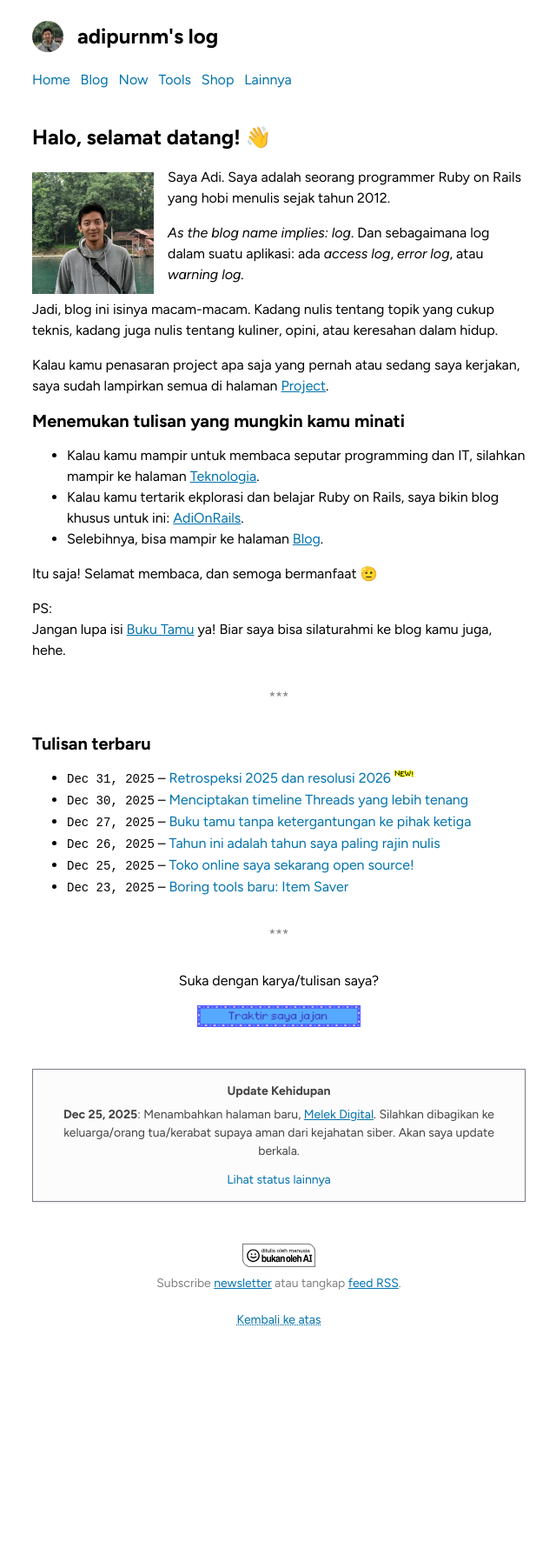
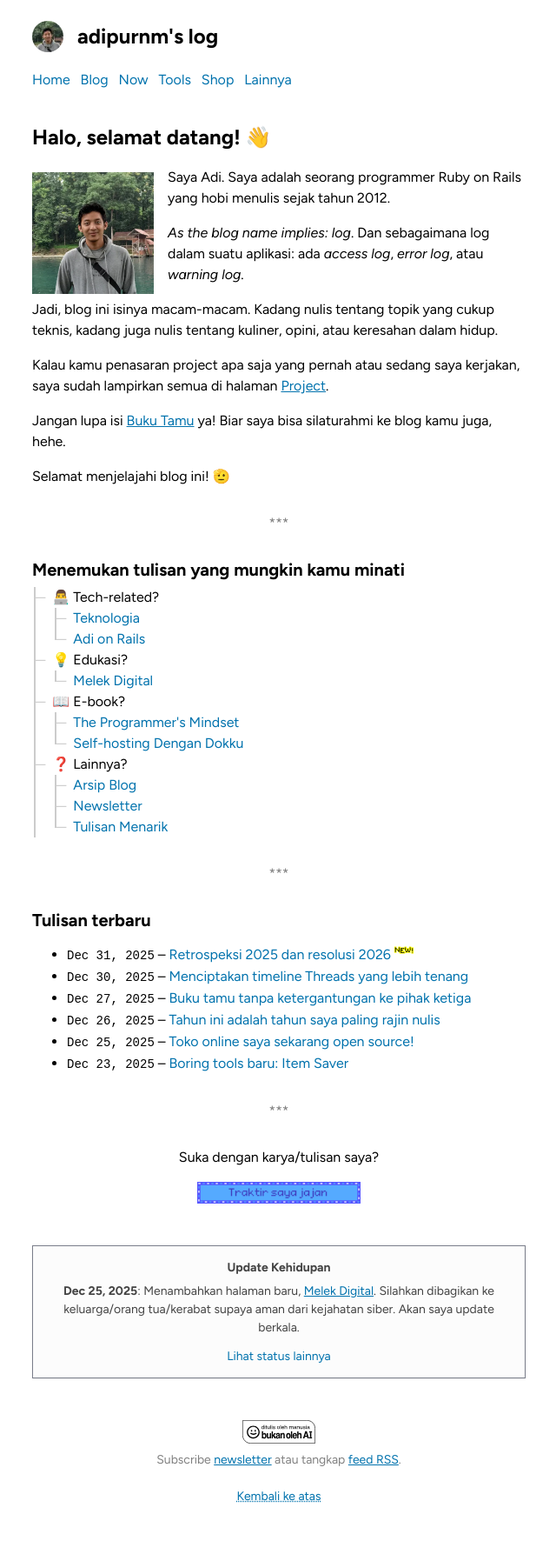
Before and after one commit to adiprnm/weblog, a Jekyll site: the page built from index.html, in a window 1280 px wide. Shown: the whole page at 87% size, without its empty margins (319-959 px from the left). Built offline with Jekyll 4.4.1, drawn with Linux system fonts in a browser that asks for light colours; before the commit the page ends 1592 px from its top, so only the background shows below that.

Commit message:
Update homepage

```diff
--- a/_sass/base.scss
+++ b/_sass/base.scss
@@ -639,3 +639,42 @@ p:has(.donate-button), a:has(> .donate-button) {
 form label {
   font-size: 12px;
 }
+
+.tree {
+  --border-color: #cccccc;
+  @media (prefers-color-scheme: dark) {
+    --border-color: #555555;
+  }
+
+  padding-left: 2px;
+  margin-top: 8px;
+}
+
+.tree ul {
+  padding-left: 22px;
+}
+
+.tree li {
+  list-style-type: none;
+  display: flex;
+  align-items: center;
+  gap: 8px;
+}
+
+.tree ul {
+  border-left: 2px solid var(--border-color);
+}
+
+.tree li::before {
+  content: "─";
+  border-left: 2px solid var(--border-color);
+  color: var(--border-color);
+}
+
+.tree li:last-child {
+  align-items: start;
+}
+
+.tree li:last-child::before {
+  height: 12.8px;
+}
--- a/index.html
+++ b/index.html
@@ -16,17 +16,36 @@ reply_to_email: none
 
 <p>Kalau kamu penasaran project apa saja yang pernah atau sedang saya kerjakan, saya sudah lampirkan semua di halaman <a href="/project">Project</a>.</p>
 
+<p>Jangan lupa isi <a href="/buku-tamu">Buku Tamu</a> ya! Biar saya bisa silaturahmi ke blog kamu juga, hehe.</p>
+
+<p>Selamat menjelajahi blog ini! 🫡 </p>
+
+<hr>
+
 <strong style="font-size: 20px">Menemukan tulisan yang mungkin kamu minati</strong>
 
-<ul>
-  <li>Kalau kamu mampir untuk membaca seputar programming dan IT, silahkan mampir ke halaman <a class="underline" href="/teknologia">Teknologia</a>.</li>
-  <li>Kalau kamu tertarik ekplorasi dan belajar Ruby on Rails, saya bikin blog khusus untuk ini: <a class="underline" target="_blank" href="https://adionrails.com">AdiOnRails</a>.</li>
-  <li>Selebihnya, bisa mampir ke halaman <a class="underline" href="/blog">Blog</a>.</li>
+<ul class="tree">
+  <li>👨‍💻 Tech-related?</li>
+  <ul>
+    <li><a href="/teknologia">Teknologia</a></li>
+    <li><a href="https://adionrails.com">Adi on Rails</a></li>
+  </ul>
+  <li>💡 Edukasi?</li>
+  <ul>
+    <li><a href="/melek-digital">Melek Digital</a></li>
+  </ul>
+  <li>📖 E-book?</li>
+  <ul>
+    <li><a href="https://shop.adipurnm.com/products/the-programmers-mindset" target="_blank">The Programmer's Mindset</a></li>
+    <li><a href="https://shop.adipurnm.com/products/self-hosting-dengan-dokku" target="_blank">Self-hosting Dengan Dokku</a></li>
+  </ul>
+  <li>❓ Lainnya?</li>
+  <ul>
+    <li><a href="/blog">Arsip Blog</a></li>
+    <li><a href="/newsletter">Newsletter</a></li>
+    <li><a href="/tulisan-menarik">Tulisan Menarik</a></li>
+  </ul>
 </ul>
-
-<p>Itu saja! Selamat membaca, dan semoga bermanfaat 🫡 </p>
-
-<p>PS:<br>Jangan lupa isi <a href="/buku-tamu">Buku Tamu</a> ya! Biar saya bisa silaturahmi ke blog kamu juga, hehe.</p>
 
 <hr>
 
```
